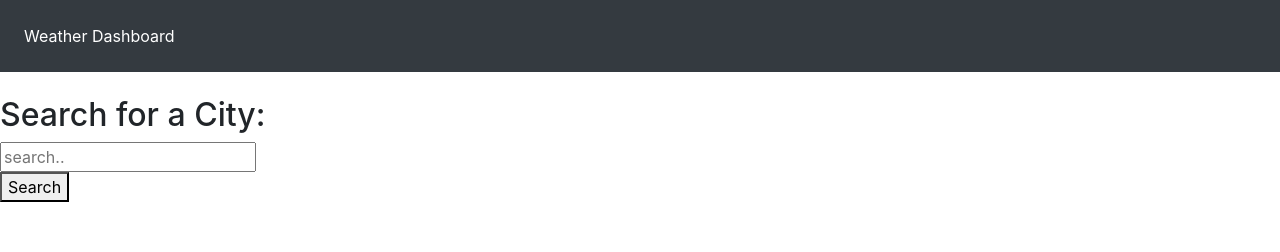
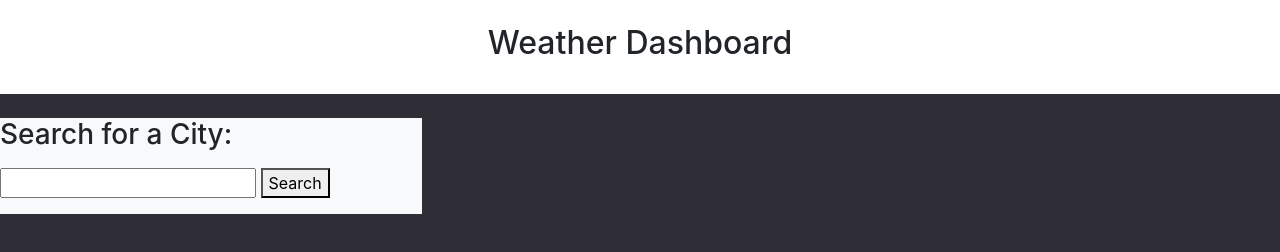
Before and after one commit to Jzuniga92/Weather-Forcast, a plain HTML site: page index.html in a window 1280 px wide. Drawn offline with nearby package versions, Linux system fonts and the light colour scheme.

Commit message:
updated html

```diff
--- a/index.html
+++ b/index.html
@@ -4,29 +4,41 @@
     <!-- Required meta tags -->
     <meta charset="utf-8">
     <meta name="viewport" content="width=device-width, initial-scale=1, shrink-to-fit=no">
-   <link rel="stylesheet" href="./assets/style.css">
+    <title>Weather Forecast</title>
 
     <!-- Bootstrap CSS -->
     <link rel="stylesheet" href="https://cdn.jsdelivr.net/npm/bootstrap@4.3.1/dist/css/bootstrap.min.css" integrity="sha384-ggOyR0iXCbMQv3Xipma34MD+dH/1fQ784/j6cY/iJTQUOhcWr7x9JvoRxT2MZw1T" crossorigin="anonymous">
-    <title>Weather Forecast</title>
+    <link rel="stylesheet" href="./assets/style.css">
   </head>
 
   <body>
     <header>
-        <div class="p-4 mb-4 bg-dark text-white">Weather Dashboard</div>
-
+        <div class="p-4 mb-4 bg-white text-black text-center">
+            <h2>Weather Dashboard</h2>
+        </div>
     </header>
 
+        <div class="contain">
+            <div class="row">
+                <div class="col-md-4 bg-light">
+                 <h3>Search for a City:</h3>
+                <input type="text" class="mt-2 mb-3">
+                <button id="search">Search</button>
+                    <div id="city-index"></div>
+                </div>
+                <div class="col-lg-9 bg-gray">
+                    <div class="row">
+                        <div class="col" id="forecast">
 
-    <form>
-        <div>
-            <h2>Search for a City:</h2>
-         <input type="userInput" name="search" placeholder="search..">
-        </div>
+                        </div>
+                    </div>
+                </div>
 
-        <button id="search">Search</button>
+            </div>
+         </div>
 
-    </form>
+
+
 
 
 
@@ -35,5 +47,6 @@
     <script src="https://code.jquery.com/jquery-3.3.1.slim.min.js" integrity="sha384-q8i/X+965DzO0rT7abK41JStQIAqVgRVzpbzo5smXKp4YfRvH+8abtTE1Pi6jizo" crossorigin="anonymous"></script>
     <script src="https://cdn.jsdelivr.net/npm/popper.js@1.14.7/dist/umd/popper.min.js" integrity="sha384-UO2eT0CpHqdSJQ6hJty5KVphtPhzWj9WO1clHTMGa3JDZwrnQq4sF86dIHNDz0W1" crossorigin="anonymous"></script>
     <script src="https://cdn.jsdelivr.net/npm/bootstrap@4.3.1/dist/js/bootstrap.min.js" integrity="sha384-JjSmVgyd0p3pXB1rRibZUAYoIIy6OrQ6VrjIEaFf/nJGzIxFDsf4x0xIM+B07jRM" crossorigin="anonymous"></script>
+    <script src="./assets/script.js"></script>
   </body>
 </html>
```
